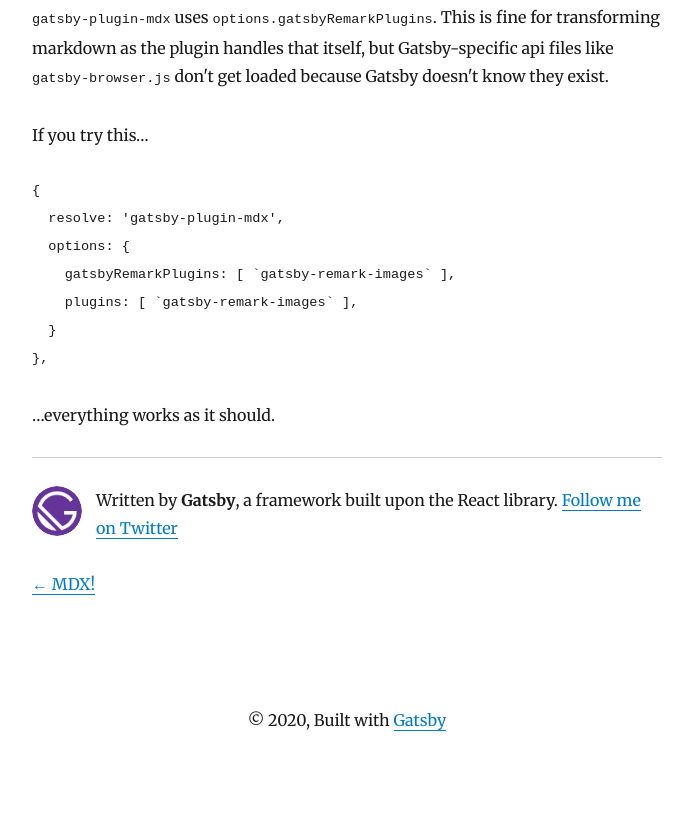
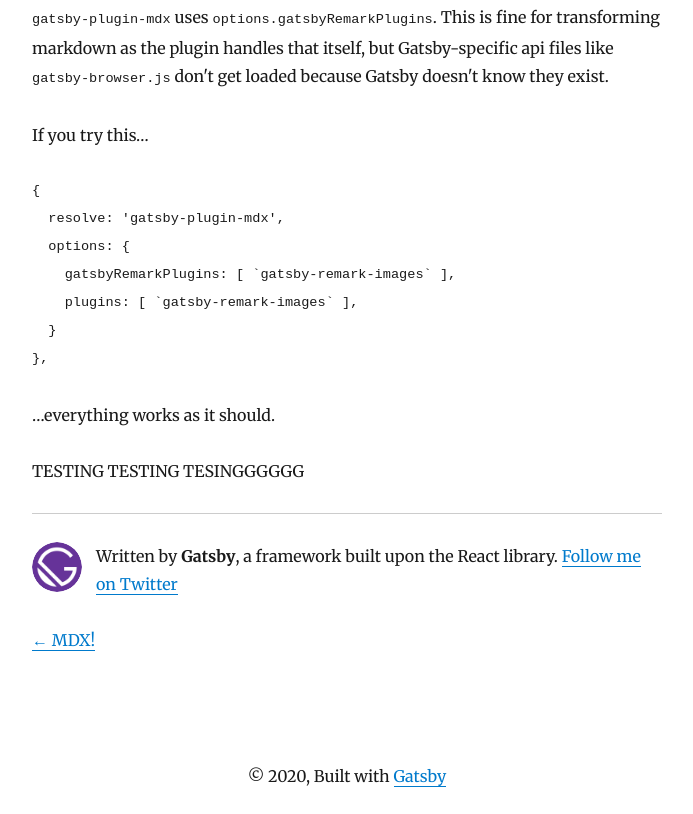
Before and after one commit to tartufu/tart-blog, a Gatsby site: page /blog/awesome-images/ in a window 1280 px wide. Shown: the part 1099-1913 px from the top of the page, without its empty margins (293-986 px from the left). Before the commit the page ends 1857 px from the top, so only its background shows below. Built offline with nearby package versions, Linux system fonts and the light colour scheme; Gatsby itself is replaced by a stand-in of ours; some packages are replaced by stand-ins of ours; code samples lack their colours.

Commit message:
Update Blog “awesome-images”

````diff
--- a/content/blog/awesome-images.md
+++ b/content/blog/awesome-images.md
@@ -38,3 +38,9 @@
 ```
 
 …everything works as it should.
+
+
+
+
+
+TESTING TESTING TESINGGGGGG
````
